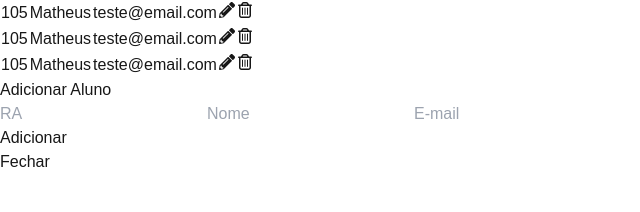
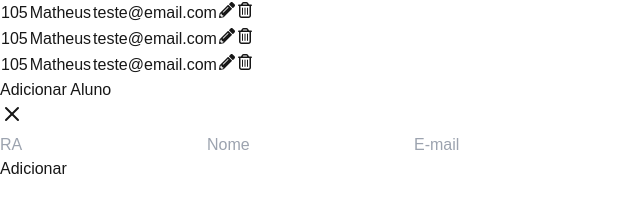
Before and after one commit to thepaixaosilva/patec, a Next.js app in the folder web/: page /coordinator/manage_students in a window 1280 px wide. Both pictures are taken after a click on the button "Adicionar Aluno". Shown: the part 114-326 px from the top of the page, without its empty margins (0-640 px from the left). Built offline with nearby package versions, Linux system fonts and the light colour scheme.

Commit message:
:wrench: fix: correções e melhorias visuais na exibição dos modais

```diff
--- a/web/package.json
+++ b/web/package.json
@@ -14,13 +14,16 @@
     "@chakra-ui/react": "^3.1.1",
     "@emotion/react": "^11.13.3",
     "@emotion/styled": "^11.13.0",
+    "clsx": "^2.1.1",
     "framer-motion": "^11.11.11",
+    "lucide-react": "^0.460.0",
     "next": "15.0.3",
     "next-themes": "^0.4.3",
     "react": "^18.3.1",
     "react-dom": "^18.3.1",
     "react-icons": "^5.3.0",
-    "react-router-dom": "^6.28.0"
+    "react-router-dom": "^6.28.0",
+    "tailwind-merge": "^2.5.4"
   },
   "devDependencies": {
     "@types/node": "^20",
--- a/web/src/components/Modal.tsx
+++ b/web/src/components/Modal.tsx
@@ -1,26 +1,86 @@
-import React, { ReactNode } from 'react'
+'use client'
+
+import React, { ReactNode, useEffect } from 'react';
+import { X } from 'lucide-react';
+import { motion, AnimatePresence } from 'framer-motion';
+import { cn } from '@/lib/utils';
 
 interface ModalProps {
-  isOpen: boolean
-  onClose: () => void
-  title: string
-  children: ReactNode
+  isOpen: boolean;
+  onClose: () => void;
+  title: string;
+  children: ReactNode;
+  className?: string;
 }
 
-export default function Modal({ isOpen, onClose, title, children }: ModalProps) {
-  if (!isOpen) return null
+export default function Modal({
+  isOpen,
+  onClose,
+  title,
+  children,
+  className,
+}: ModalProps) {
+  useEffect(() => {
+    const handleEscKey = (event: KeyboardEvent) => {
+      if (event.key === 'Escape' && isOpen) {
+        onClose();
+      }
+    };
+    document.addEventListener('keydown', handleEscKey);
+    return () => document.removeEventListener('keydown', handleEscKey);
+  }, [isOpen, onClose]);
+
+  useEffect(() => {
+    if (isOpen) {
+      document.body.style.overflow = 'hidden';
+    } else {
+      document.body.style.overflow = 'unset';
+    }
+    return () => {
+      document.body.style.overflow = 'unset';
+    };
+  }, [isOpen]);
+
+  if (!isOpen) return null;
 
   return (
-    <div className="fixed inset-0 flex items-center justify-center bg-black bg-opacity-50">
-      <div className="bg-white p-6 rounded-md shadow-md w-96">
-        <h2 className="text-xl font-bold mb-4">{title}</h2>
-        {children}
-        <div className="flex justify-end mt-4">
-          <button onClick={onClose} className="bg-gray-300 text-gray-700 p-2 rounded hover:bg-gray-400">
-            Fechar
-          </button>
-        </div>
-      </div>
-    </div>
-  )
+    <AnimatePresence>
+      {isOpen && (
+        <motion.div
+          initial={{ opacity: 0 }}
+          animate={{ opacity: 1 }}
+          exit={{ opacity: 0 }}
+          onClick={onClose}
+          className="fixed inset-0 z-50 flex items-center justify-center p-4 bg-black/30 backdrop-blur-sm"
+        >
+          <motion.div
+            initial={{ opacity: 0, scale: 0.95 }}
+            animate={{ opacity: 1, scale: 1 }}
+            exit={{ opacity: 0, scale: 0.95 }}
+            transition={{ duration: 0.2 }}
+            onClick={e => e.stopPropagation()}
+            className={cn(
+              "relative bg-white rounded-lg shadow-lg w-full max-w-md border border-gray-200",
+              className
+            )}
+          >
+            <div className="flex items-center justify-between p-4 border-b border-gray-100">
+              <h2 className="text-lg font-semibold text-gray-800">
+                {title}
+              </h2>
+              <button
+                onClick={onClose}
+                className="inline-flex items-center justify-center rounded-md text-gray-400 hover:text-gray-500 focus:outline-none focus:ring-2 focus:ring-blue-500"
+              >
+                <X className="h-5 w-5" />
+              </button>
+            </div>
+            <div className="p-4 overflow-y-auto max-h-[calc(100vh-10rem)] text-gray-600">
+              {children}
+            </div>
+          </motion.div>
+        </motion.div>
+      )}
+    </AnimatePresence>
+  );
 }
--- /dev/null
+++ b/web/src/lib/utils.ts
@@ -0,0 +1,6 @@
+import { type ClassValue, clsx } from 'clsx';
+import { twMerge } from 'tailwind-merge';
+
+export function cn(...inputs: ClassValue[]) {
+  return twMerge(clsx(inputs));
+}
```
Also changed, not shown: 1 other file (tests, documents, lock files or other folders).
